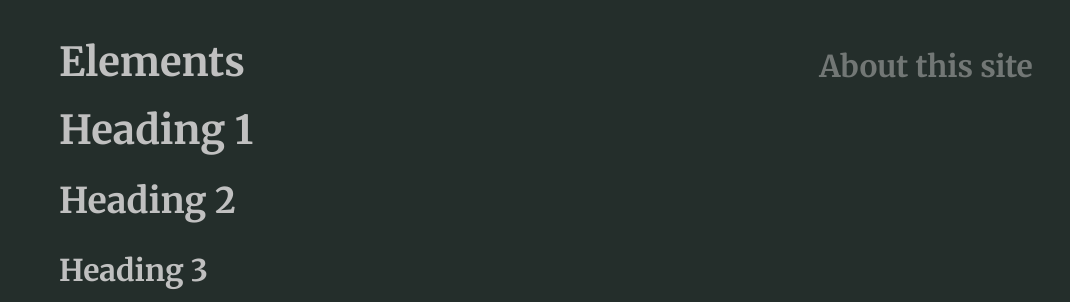
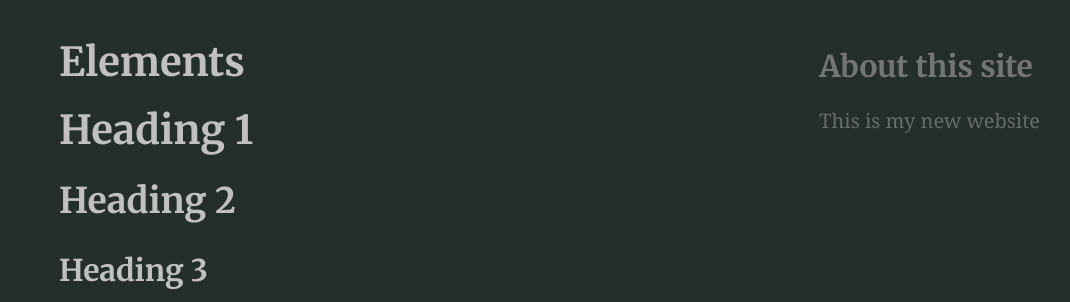
Before and after one commit to julienjuan/blog, a Jekyll site: the page built from elements.md, in a window 1280 px wide. Shown: the part 390-692 px from the top of the page, without its empty margins (5-1075 px from the left). Built offline with Jekyll 4.4.1, drawn with Linux system fonts in a browser that asks for light colours; our own code applies the rules of GitHub Pages for plain Markdown files; some of the changed lines change nothing that is shown.

Commit message:
Update _config.yml

```diff
--- a/_config.yml
+++ b/_config.yml
@@ -23,7 +23,7 @@ plugins:
 url: 'https://julienjuan.github.io/'
 baseurl: 'blog'
 title: 'Julien Juan'
-#description: 'This is my new website'
+description: 'This is my new website'
 permalink: pretty
 #logo: "/assets/logo.jpg"
 logo: "/assets/Julien-Juan-9740.jpg"
```
